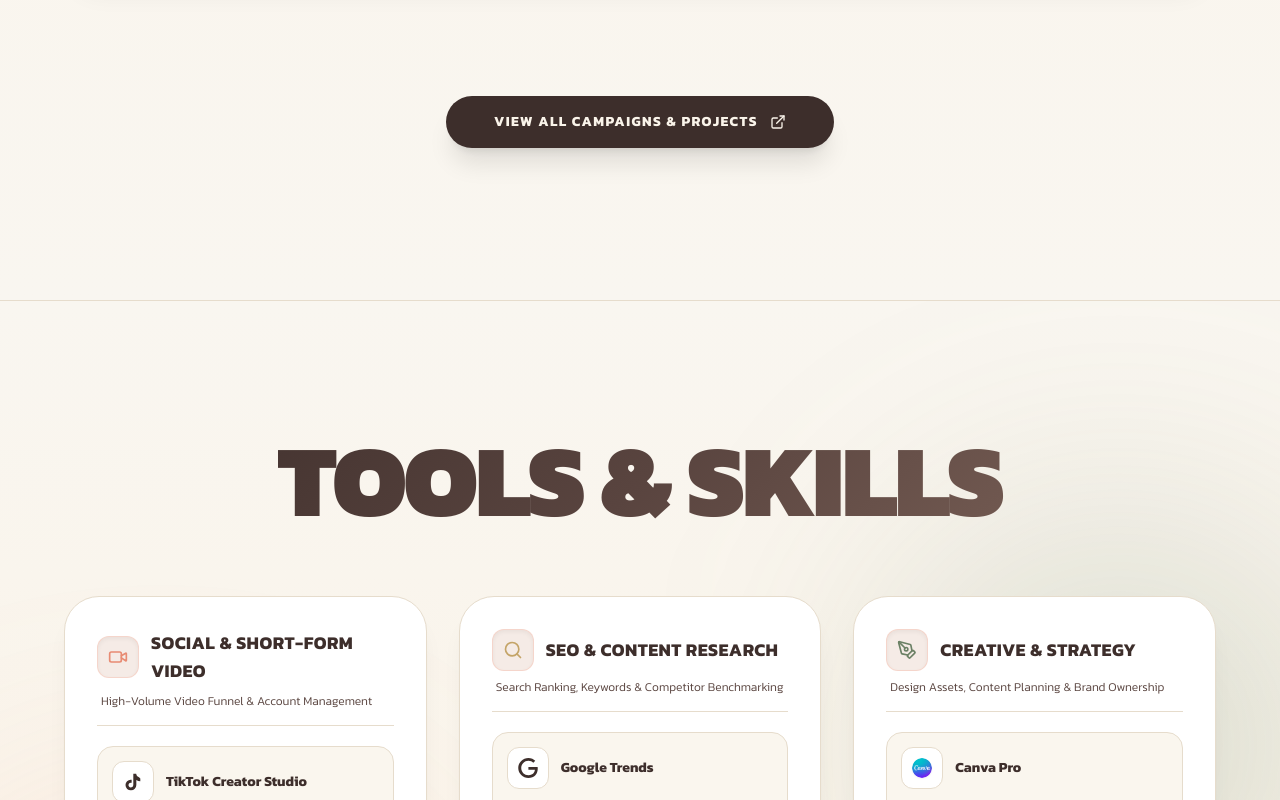
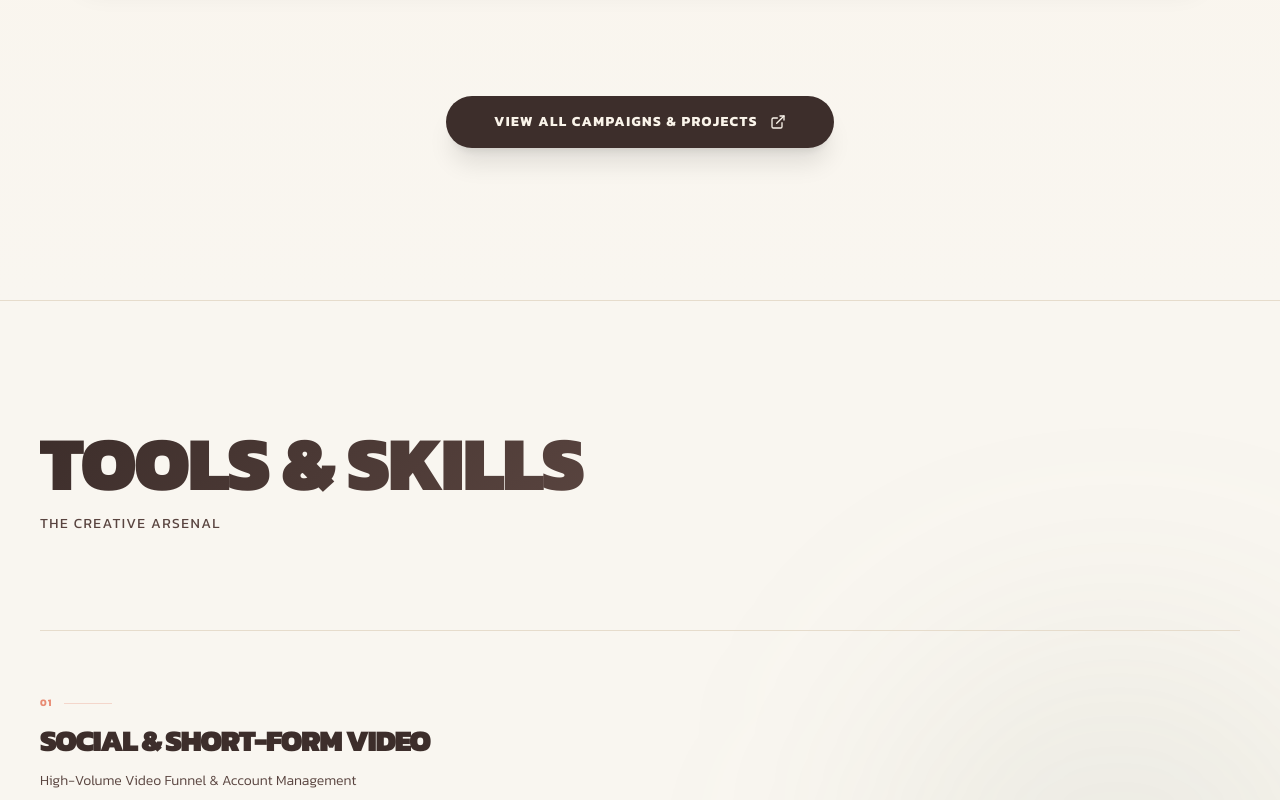
Before and after one commit to Braneee/portofolio-ardhia, a Next.js app: page / in a window 1280 px wide. Shown: the part 6784-7584 px from the top of the page. Built offline with nearby package versions, Linux system fonts and the light colour scheme.

Commit message:
style: redesign ToolsSection to use an elegant editorial typographic layout

```diff
--- a/src/components/sections/ToolsSection.tsx
+++ b/src/components/sections/ToolsSection.tsx
@@ -137,60 +137,68 @@ const toolCategories: ToolCategory[] = [
 
 export function ToolsSection() {
   return (
-    <section className="py-20 sm:py-24 md:py-32 px-5 sm:px-8 md:px-10 bg-gradient-to-b from-[#F9F6F0] via-[#FAF4EA] to-[#F5F0E6] text-[#3D2E2B] relative z-10 w-full border-b border-[#E6DCCC] overflow-hidden">
+    <section className="py-20 sm:py-24 md:py-32 px-5 sm:px-8 md:px-10 bg-[#F9F6F0] text-[#3D2E2B] relative z-10 w-full border-b border-[#E6DCCC] overflow-hidden">
 
       {/* Soft Ambient Orbs */}
-      <div className="absolute top-[20%] right-[-5%] w-[450px] h-[450px] rounded-full bg-[#6B8065]/20 blur-[130px] pointer-events-none" />
-      <div className="absolute bottom-[10%] left-[-5%] w-[450px] h-[450px] rounded-full bg-[#F4A28C]/20 blur-[130px] pointer-events-none" />
+      <div className="absolute top-[20%] right-[-5%] w-[450px] h-[450px] rounded-full bg-[#6B8065]/10 blur-[130px] pointer-events-none" />
+      <div className="absolute bottom-[10%] left-[-5%] w-[450px] h-[450px] rounded-full bg-[#F4A28C]/10 blur-[130px] pointer-events-none" />
 
-      <div className="max-w-6xl mx-auto space-y-16 relative z-10">
-        {/* Header */}
-        <FadeIn delay={0} y={40} className="text-center">
-          <h2 className="hero-heading font-black uppercase text-[clamp(2.5rem,8vw,120px)] leading-none tracking-tight">
-            Tools & Skills
+      <div className="max-w-7xl mx-auto flex flex-col lg:flex-row gap-12 lg:gap-24 relative z-10">
+
+        {/* Left Column: Sticky Header */}
+        <div className="w-full lg:w-1/3 flex-shrink-0">
+          <div className="lg:sticky lg:top-32 space-y-4">
+            <FadeIn delay={0} y={20}>
+              <h2 className="hero-heading font-black uppercase text-[clamp(2.5rem,6vw,5rem)] leading-[0.9] tracking-tight text-[#3D2E2B]">
+                Tools <br className="hidden lg:block"/> & Skills
               </h2>
             </FadeIn>
+            <FadeIn delay={0.1} y={20}>
+              <p className="text-[#59443F] font-mono text-xs sm:text-sm tracking-widest uppercase mt-4">
+                The Creative Arsenal
+              </p>
+            </FadeIn>
+          </div>
+        </div>
 
-        {/* Grid */}
-        <div className="grid grid-cols-1 md:grid-cols-3 gap-6 sm:gap-8">
+        {/* Right Column: Editorial List */}
+        <div className="w-full lg:w-2/3 flex flex-col">
+          <div className="w-full border-t border-[#E6DCCC]">
             {toolCategories.map((cat, idx) => (
-            <FadeIn key={cat.title} delay={idx * 0.1} y={30} className="w-full">
-              <div className="p-6 sm:p-8 rounded-[35px] border border-[#E6DCCC] bg-[#FFFFFF] shadow-xl shadow-[#3D2E2B]/5 space-y-6 h-full flex flex-col justify-between hover:border-[#E88B73]/60 transition-colors group">
-                <div className="space-y-5">
-                  {/* Category Header */}
-                  <div className="space-y-2 border-b border-[#E6DCCC] pb-4">
+              <FadeIn key={cat.title} delay={idx * 0.15} y={30} className="w-full">
+                <div className="border-b border-[#E6DCCC] py-10 md:py-16 group">
+                  <div className="grid grid-cols-1 md:grid-cols-[1fr_1.5fr] gap-8 md:gap-12 items-start">
+
+                    {/* Category Title */}
+                    <div className="space-y-3">
                       <div className="flex items-center gap-3">
-                      <div className="p-2.5 rounded-xl bg-[#F5EBE6] border border-[#F4A28C]/30 text-[#3D2E2B] shadow-inner">
-                        {cat.icon}
+                        <span className="font-mono text-[10px] sm:text-xs text-[#E88B73] font-bold tracking-widest">
+                          0{idx + 1}
+                        </span>
+                        <div className="h-px bg-[#E88B73]/30 w-12" />
                       </div>
-                      <h3 className="font-bold text-base sm:text-lg uppercase tracking-wide text-[#3D2E2B]">
+                      <h3 className="font-black text-2xl sm:text-3xl lg:text-4xl uppercase tracking-tighter text-[#3D2E2B] leading-none">
                         {cat.title}
                       </h3>
-                    </div>
-                    <p className="text-xs text-[#59443F] font-light pl-1">
+                      <p className="text-xs sm:text-sm text-[#59443F] font-light max-w-xs">
                         {cat.subtitle}
                       </p>
                     </div>
 
                     {/* Tools List */}
-                  <div className="space-y-3">
-                    {cat.tools.map((t, tIdx) => (
-                      <div
-                        key={tIdx}
-                        className="p-3.5 rounded-2xl bg-[#FAF6EE] border border-[#E6DCCC] hover:border-[#E88B73]/60 hover:bg-[#F5EBE6] transition-all space-y-2 group/item"
-                      >
-                        <div className="flex items-center gap-3">
-                          <div className="p-2.5 rounded-xl bg-[#FFFFFF] border border-[#E6DCCC] text-[#3D2E2B] group-hover/item:border-[#E88B73] group-hover/item:text-[#E88B73] shrink-0 flex items-center justify-center transition-colors">
-                            {t.icon}
+                    <div className="flex flex-col gap-6 sm:gap-8 mt-2 md:mt-0">
+                      {cat.tools.map((tool, tIdx) => (
+                        <div key={tIdx} className="flex flex-col sm:flex-row sm:items-start gap-3 sm:gap-4 group/tool">
+                          <div className="flex items-center gap-3 min-w-[220px]">
+                            <div className="w-8 h-8 rounded-full bg-[#F5EBE6] flex items-center justify-center text-[#3D2E2B] group-hover/tool:bg-[#E88B73] group-hover/tool:text-white transition-colors duration-300 shrink-0">
+                              {React.cloneElement(tool.icon as React.ReactElement, { className: 'w-4 h-4' })}
                             </div>
-                          <span className="text-xs sm:text-sm font-bold text-[#3D2E2B] group-hover/item:text-[#E88B73] transition-colors">
-                            {t.name}
+                            <span className="font-bold text-base sm:text-lg uppercase tracking-wide text-[#3D2E2B] group-hover/tool:text-[#E88B73] transition-colors duration-300">
+                              {tool.name}
                             </span>
                           </div>
-
-                        {/* Description */}
-                        <p className="text-[11px] text-[#59443F] font-light pl-12">
-                          {t.desc}
+                          <p className="text-sm text-[#59443F] font-light leading-snug sm:pt-1">
+                            {tool.desc}
                           </p>
                         </div>
                       ))}
@@ -201,6 +209,8 @@ export function ToolsSection() {
             ))}
           </div>
         </div>
+
+      </div>
     </section>
   );
 }
```
Lines whose indentation alone changed are shown as unchanged.
